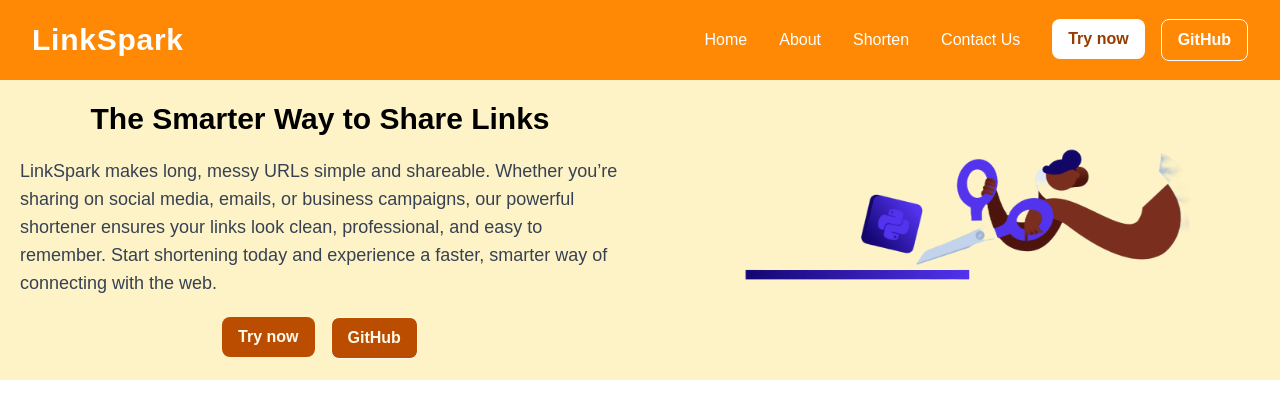
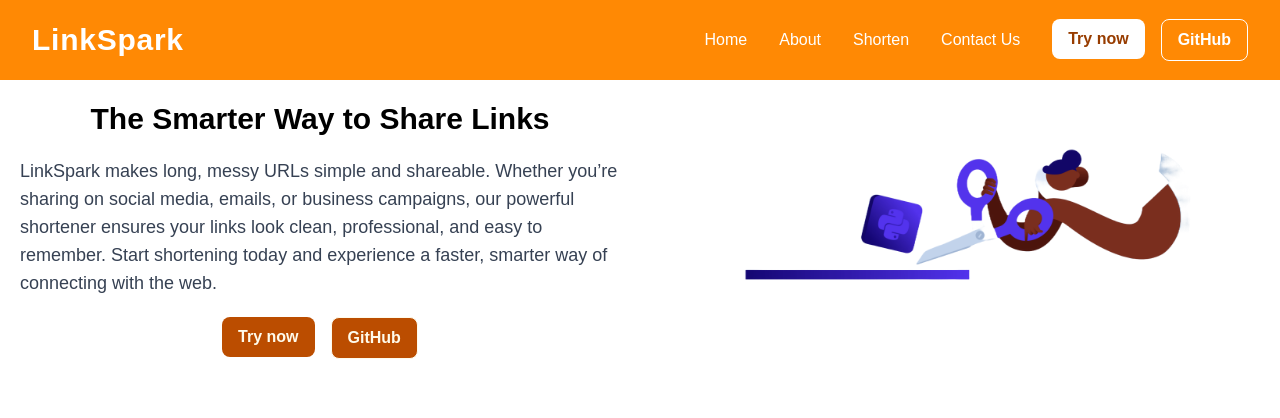
Before and after one commit to ADITYA-user18/ReactUrlShortner, a Next.js app: page / in a window 1280 px wide. Shown: the top 418 px of the page. Built offline with nearby package versions, Linux system fonts and the light colour scheme.

Commit message:
Fixed build errors

```diff
--- a/app/page.js
+++ b/app/page.js
@@ -5,7 +5,7 @@ export default function Home() {
   return (
     <>
       <main>
-        <section className="grid grid-cols-2 bg-amber-100 h-full ">
+        <section className="grid grid-cols-2 bg-white h-full  ">
           <div className="flex justify-center flex-col items-center font">
             <p className="font-bold text-3xl">
               The Smarter Way to Share Links
```
